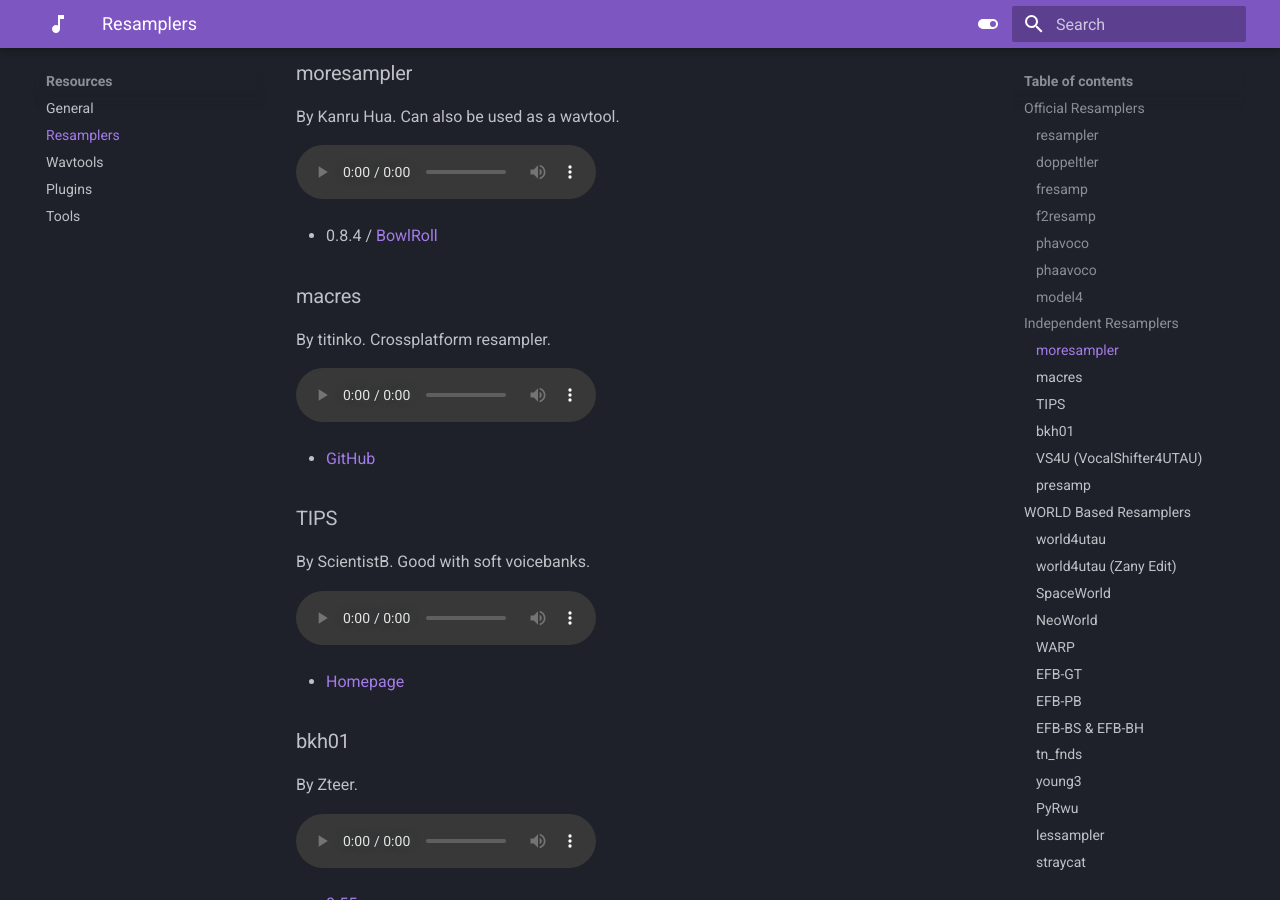
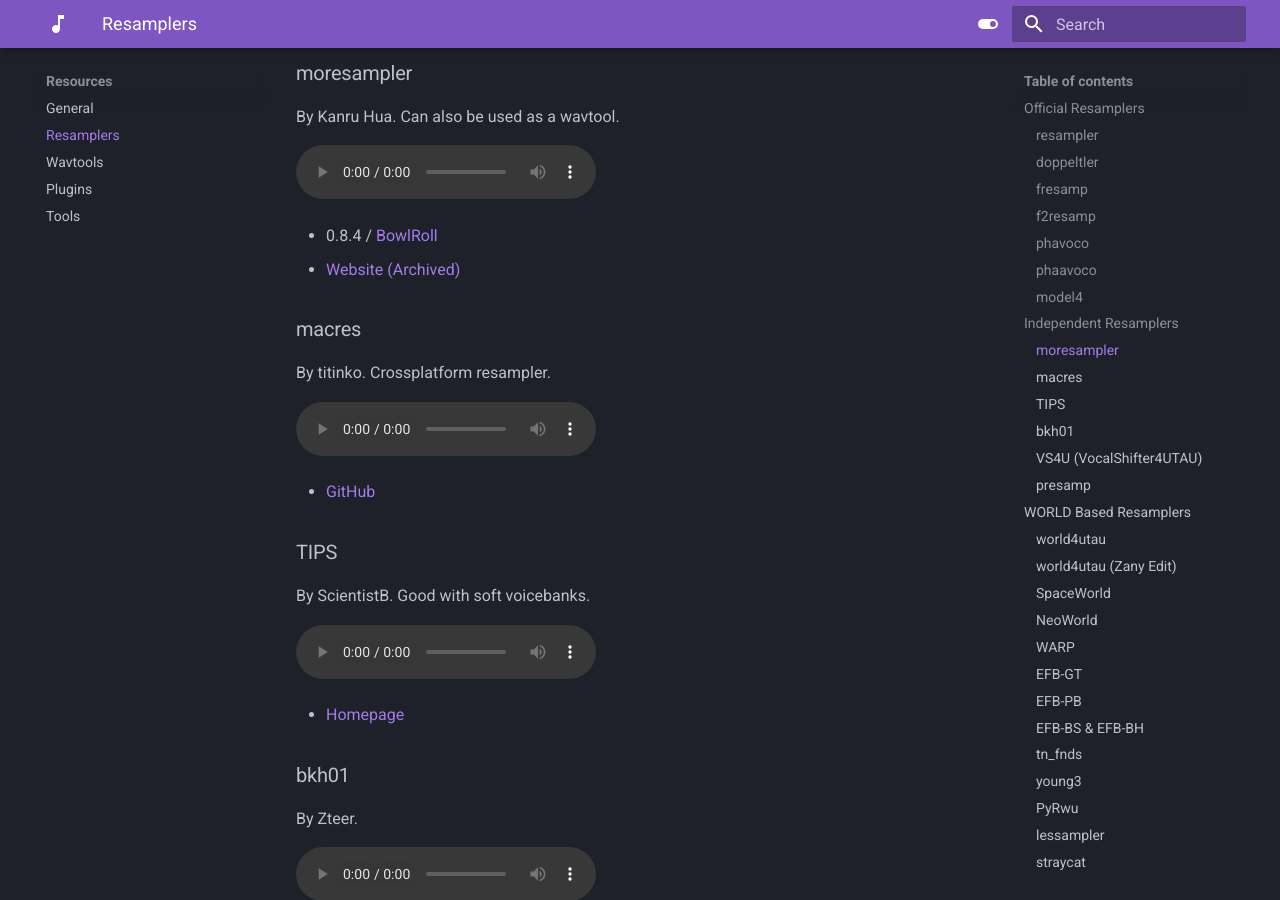
Before and after one commit to nagotown/utau.info, an MkDocs documentation site: the page built from docs/resources/resamplers.md, in a window 1280 px wide and 900 px high, scrolled down 2648 px. Built offline with MkDocs 1.6.1 and Material for MkDocs 9.7.7, drawn with Linux system fonts in a browser that asks for light colours.

Commit message:
Update Resources>Resamplers (moresampler site)

```diff
--- a/docs/resources/resamplers.md
+++ b/docs/resources/resamplers.md
@@ -103,6 +103,7 @@
 </audio>
 
 - 0.8.4 / [BowlRoll](https://bowlroll.net/file/139123)
+- [Website (Archived)](https://web.archive.org/web/20181008050145/https://webhost.engr.illinois.edu/~khua5/index.php/moresampler/)
 
 ### macres
 By titinko. Crossplatform resampler.
```
